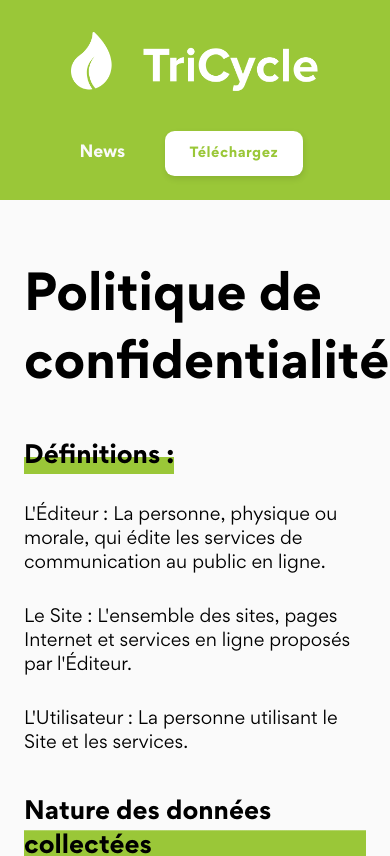
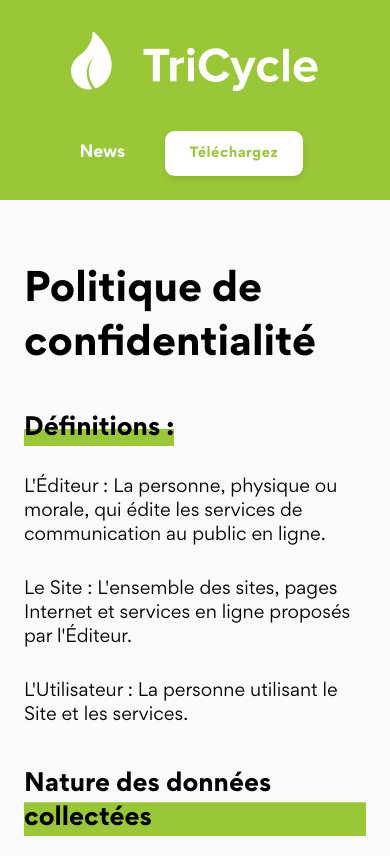
Before and after one commit to TricycleApp/tricycle-web, a Vue app: page /privacy in a window 390 px wide. Shown: the top 856 px of the page. Built offline with nearby package versions, Linux system fonts and the light colour scheme.

Commit message:
🩹 fix mobile contact and title privacy

```diff
--- a/src/components/Contact.vue
+++ b/src/components/Contact.vue
@@ -24,7 +24,7 @@ export default {
         font-weight: bold;
         font-size: 1.2rem;
 		@media (max-width: 720px) {
-			padding: 0 1.5rem;
+			padding: 2rem 1.5rem;
 		}
     }
 }
--- a/src/views/Privacy.vue
+++ b/src/views/Privacy.vue
@@ -131,6 +131,9 @@ export default {
 		h1 {
 			margin-top: 4rem;
 			font-size: 3rem;
+			@media (max-width: 740px) {
+				font-size: 2.4rem;
+			}
 		}
 		h2 {
 			margin-top: 2.5rem;
```
